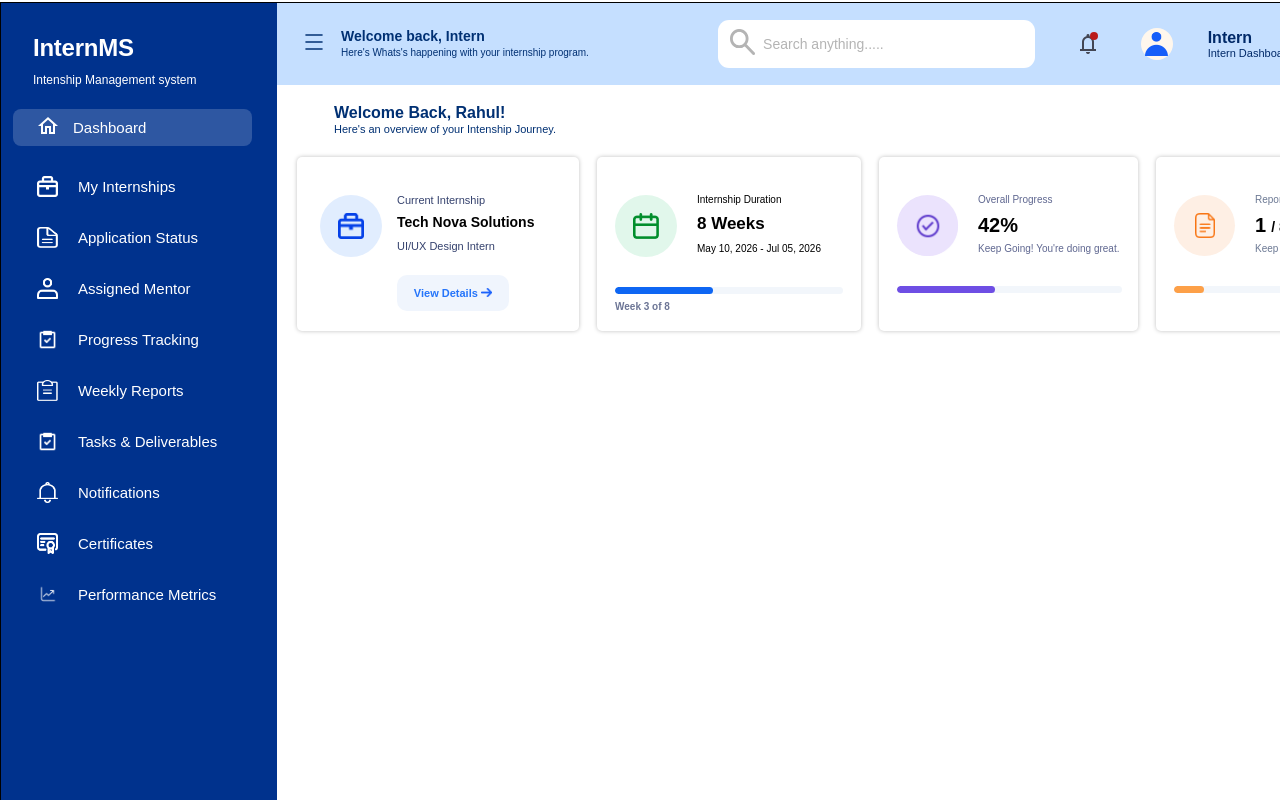
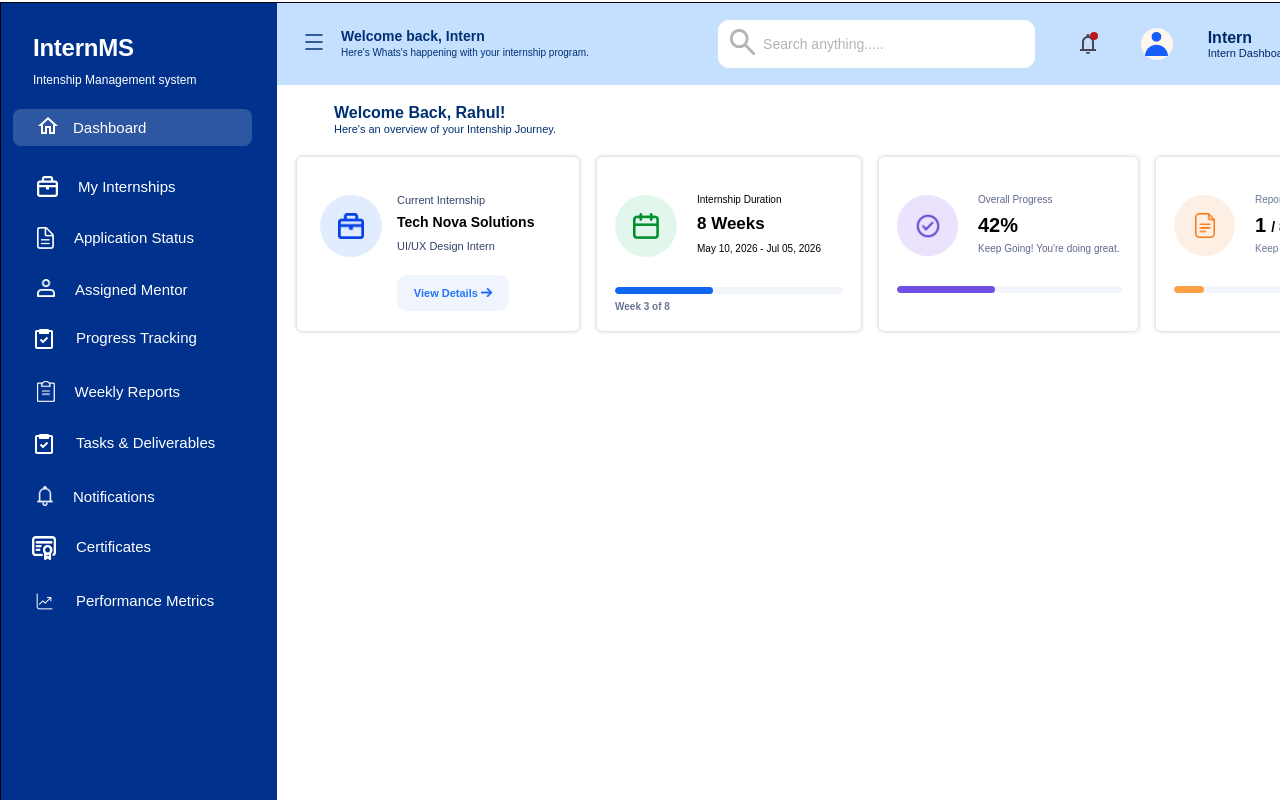
Before and after one commit to thippeshr6599/Internms, a React (Vite) app: page /Internms/Interndashboard in a window 1280 px wide. Shown: the top 800 px of the page. Built offline with nearby package versions, Linux system fonts and the light colour scheme.

Commit message:
Updated Intern dashboard image Css

```diff
--- a/src/Interndashboard/Internsidebar.css
+++ b/src/Interndashboard/Internsidebar.css
@@ -58,12 +58,9 @@
     display: flex;
     padding-top: 30px;
     padding-left: 16px;
-    margin-left: 20px;
+    align-items: start;
 }
-.header-sidebar-IDB img{
-    width: 21px;
-    height: 21px;
-}
+
 .header-sidebar-IDB span {
     color: #FFFFFF;
     font-size: 15px;
--- a/src/Interndashboard/Internsidebar.jsx
+++ b/src/Interndashboard/Internsidebar.jsx
@@ -28,32 +28,32 @@ export default function Internsidebar() {
           </div>
           <div className='Header-sidbar-IDB'>
             <div className='header-sidebar-IDB'>
-                <img src={Myinternship} alt="internshipimage" />
+            <img src={Myinternship} alt="internshipimage" style={{width:"21px", height:"21px",marginLeft:"20px"}} />
                 <span>My Internships</span>
             </div>
             <div className='header-sidebar-IDB'>
-                <img src={Applicationstatus} alt="internshipimage" />
+                <img src={Applicationstatus} alt="Applicationstatus" style={{width:"16.9px", height:"21.54px",marginLeft:"20px"}} />
                 <span>Application Status</span>
             </div><div className='header-sidebar-IDB'>
-                <img src={Assignedmentor} alt="internshipimage" />
+                <img src={Assignedmentor} alt="Assignedmentor" style={{width:"18px", height:"18px",marginLeft:"20px"}} />
                 <span>Assigned Mentor</span>
             </div><div className='header-sidebar-IDB'>
-                <img src={Progresstracking} alt="internshipimage" />
+                <img src={Progresstracking} alt="Progresstracking" style={{width:"24px", height:"24px",marginLeft:"15px"}}/>
                 <span>Progress Tracking</span>
             </div><div className='header-sidebar-IDB'>
-                <img src={Weeklyreports} alt="internshipimage" />
+                <img src={Weeklyreports} alt="Weeklyreports" style={{width:"17.52px", height:"21.60px",marginLeft:"20px"}}/>
                 <span>Weekly Reports</span>
             </div><div className='header-sidebar-IDB'>
-                <img src={TasksIDB} alt="internshipimage" />
+                <img src={TasksIDB} alt="TaskIDB" style={{width:"24px", height:"24px",marginLeft:"15px"}} />
                 <span>Tasks & Deliverables</span>
             </div><div className='header-sidebar-IDB'>
-                <img src={Notificationsidb} alt="internshipimage" />
+                <img src={Notificationsidb} alt="Notification" style={{width:"16px", height:"20px",marginLeft:"20px"}} />
                 <span>Notifications</span>
             </div><div className='header-sidebar-IDB'>
-                <img src={Certificateidb} alt="internshipimage" />
+                <img src={Certificateidb} alt="Certificate" style={{width:"24px", height:"24px",marginLeft:"15px"}} />
                 <span>Certificates</span>
             </div><div className='header-sidebar-IDB'>
-                <img src={Performanceidb} alt="internshipimage" />
+                <img src={Performanceidb} alt="Performance" style={{width:"24px", height:"24px",marginLeft:"15px"}}/>
                 <span>Performance Metrics</span>
             </div>
           </div>
```
